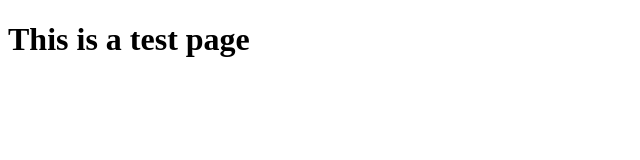
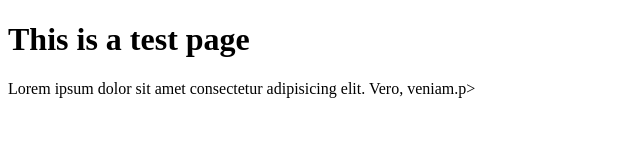
Before and after one commit to steeve83/git-test, a plain HTML site: page index.html in a window 1280 px wide. Shown: the whole page, without its empty margins (0-640 px from the left). Drawn offline with Linux system fonts and the light colour scheme.

Commit message:
Second Commit

```diff
--- a/index.html
+++ b/index.html
@@ -7,5 +7,6 @@
 </head>
 <body>
     <h1>This is a test page</h1>
+    <p>Lorem ipsum dolor sit amet consectetur adipisicing elit. Vero, veniam.p>
 </body>
 </html>
```
